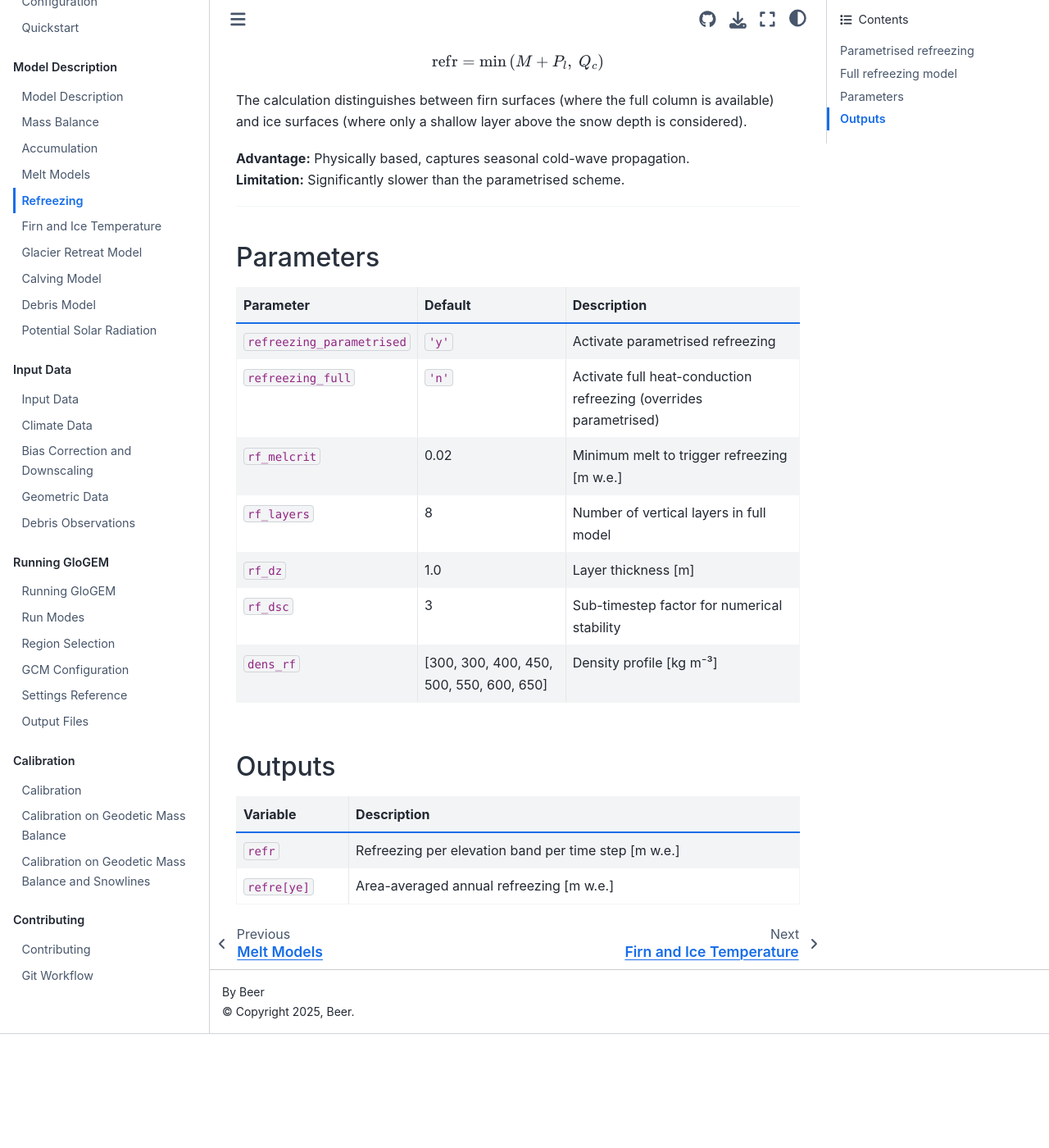
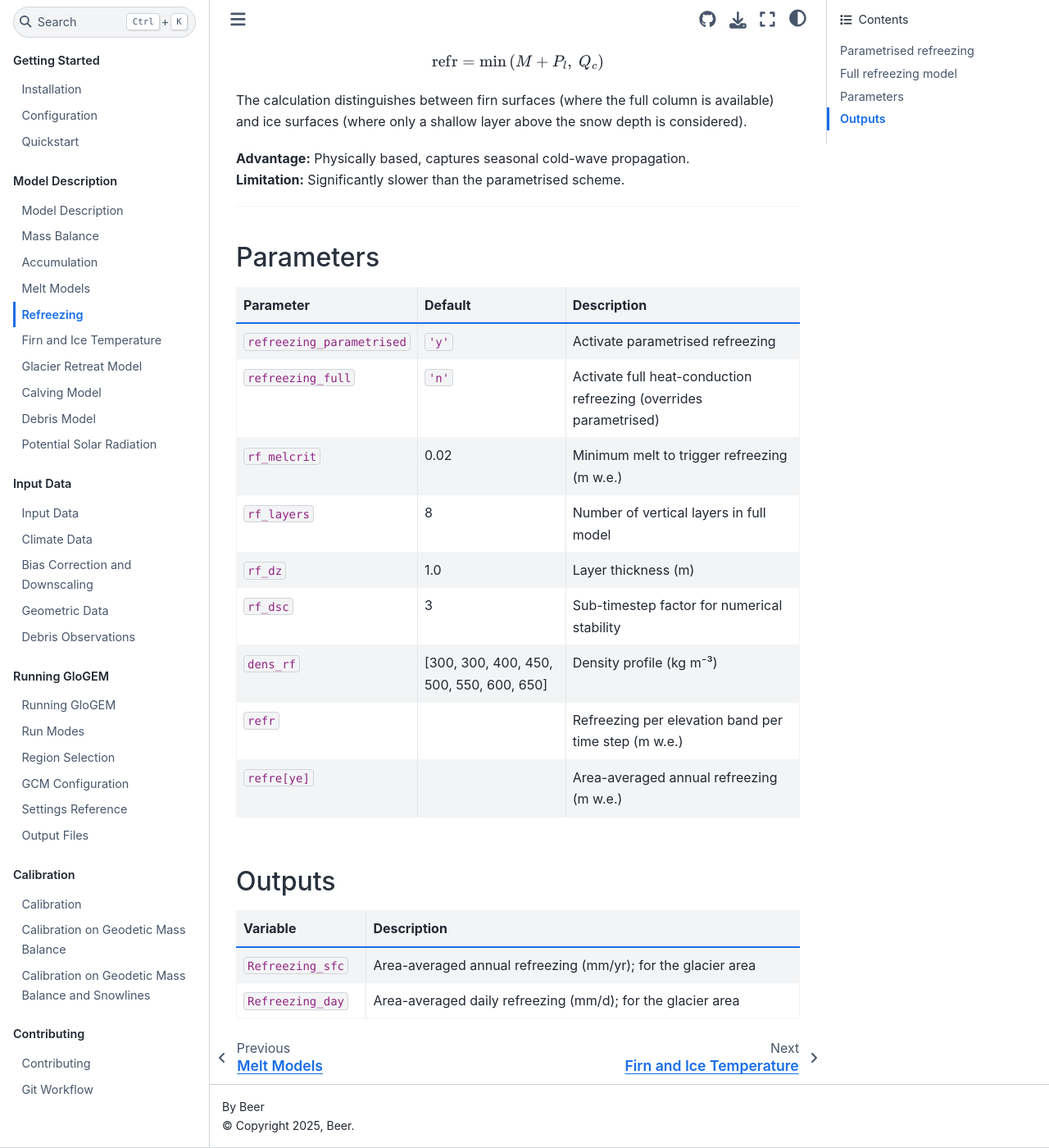
Before and after one commit to eth-vaw-glaciology/GloGEM-doc-temp, a Sphinx documentation site: the page built from docs/source/model-description/mass-balance/refreezing.md, in a window 1280 px wide and 1400 px high, scrolled down 1959 px. Shown: the whole window at 82% size. Built offline with Sphinx 7.4.7 and the Sphinx Book theme 1.1.4, drawn with Linux system fonts in a browser that asks for light colours; before the commit the page ends 3220 px from its top, so only the background shows below that.

Commit message:
Updating the output of refreezing

```diff
--- a/docs/source/model-description/mass-balance/refreezing.md
+++ b/docs/source/model-description/mass-balance/refreezing.md
@@ -71,15 +71,17 @@ The calculation distinguishes between firn surfaces (where the full column is av
 |-----------|---------|-------------|
 | `refreezing_parametrised` | `'y'` | Activate parametrised refreezing |
 | `refreezing_full` | `'n'` | Activate full heat-conduction refreezing (overrides parametrised) |
-| `rf_melcrit` | 0.02 | Minimum melt to trigger refreezing [m w.e.] |
+| `rf_melcrit` | 0.02 | Minimum melt to trigger refreezing (m w.e.) |
 | `rf_layers` | 8 | Number of vertical layers in full model |
-| `rf_dz` | 1.0 | Layer thickness [m] |
+| `rf_dz` | 1.0 | Layer thickness (m) |
 | `rf_dsc` | 3 | Sub-timestep factor for numerical stability |
-| `dens_rf` | [300, 300, 400, 450, 500, 550, 600, 650] | Density profile [kg m⁻³] |
+| `dens_rf` | [300, 300, 400, 450, 500, 550, 600, 650] | Density profile (kg m⁻³) |
+| `refr` | |Refreezing per elevation band per time step (m w.e.) |
+| `refre[ye]`| | Area-averaged annual refreezing (m w.e.) |
 
 ## Outputs
 
 | Variable | Description |
 |----------|-------------|
-| `refr` | Refreezing per elevation band per time step [m w.e.] |
-| `refre[ye]` | Area-averaged annual refreezing [m w.e.] |
+| `Refreezing_sfc` | Area-averaged annual refreezing (mm/yr); for the glacier area |
+| `Refreezing_day` | Area-averaged daily refreezing (mm/d); for the glacier area|
```
